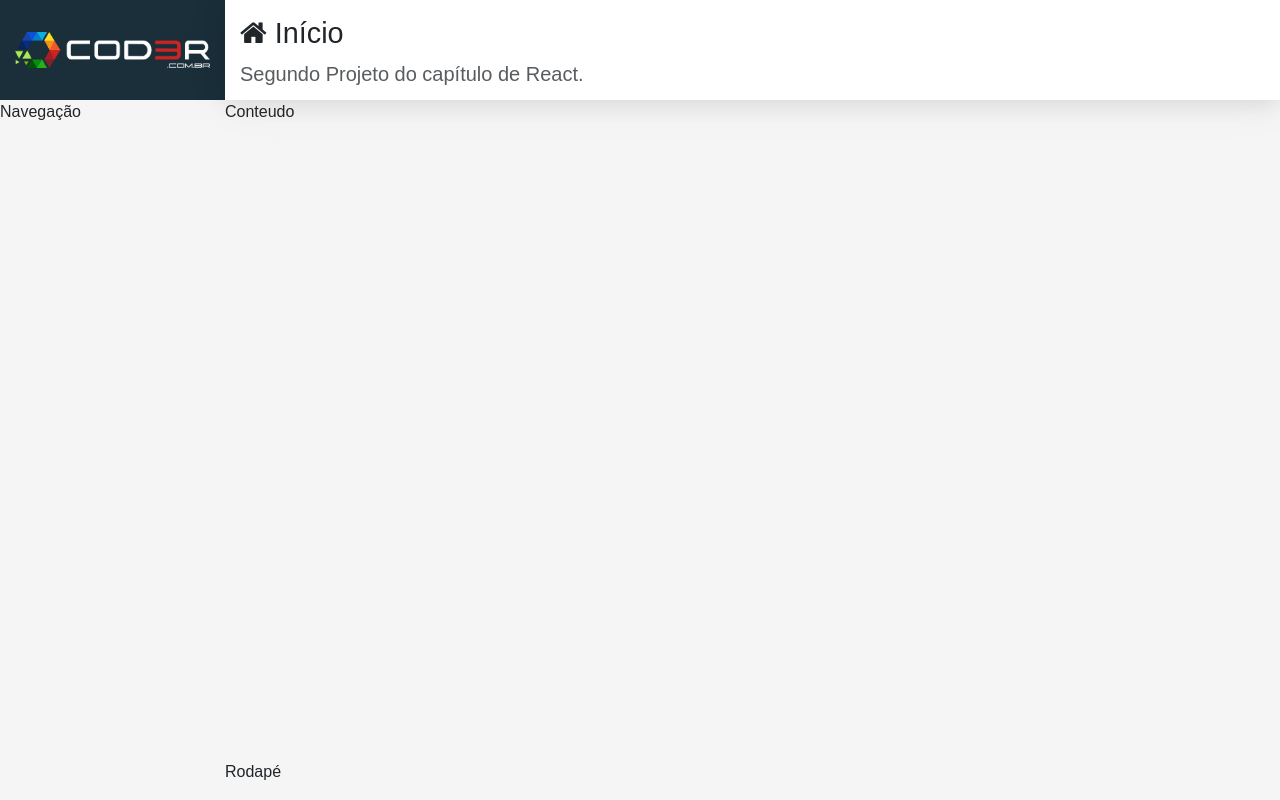
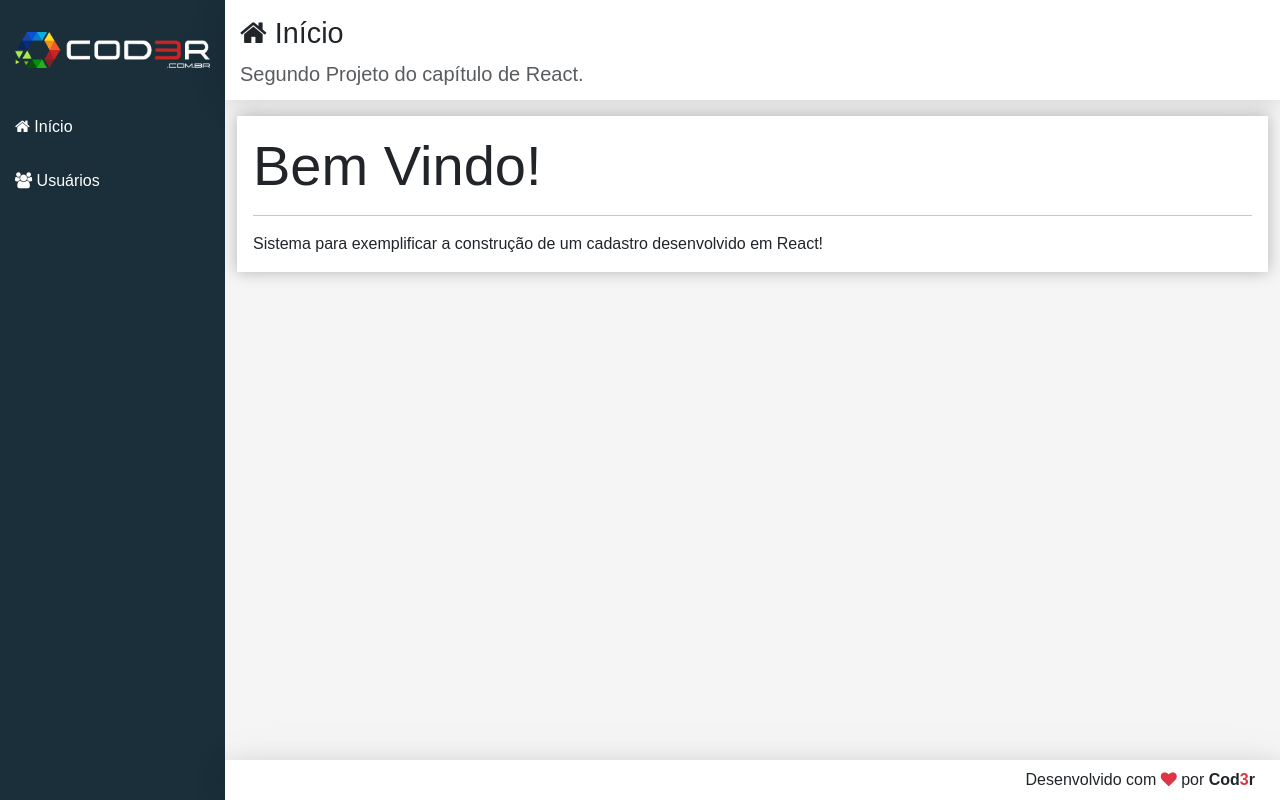
Before and after one commit to diogo-lima-flooxai/crud-project, a React (Create React App) app in the folder frontend/: page / in a window 1280 px wide. Built offline with nearby package versions, Linux system fonts and the light colour scheme.

Commit message:
feat: add styles to footer, content and navigation components

```diff
--- /dev/null
+++ b/frontend/src/components/home/Home.jsx
@@ -0,0 +1,10 @@
+import React from "react";
+import Main from "../template/Main";
+
+export default props =>
+    <Main icon="home" title="Início"
+      subtitle="Segundo Projeto do capítulo de React.">
+      <div className="display-4">Bem Vindo!</div>
+      <hr />
+      <p className="mb-0">Sistema para exemplificar a construção de um cadastro desenvolvido em React!</p>
+    </Main>
--- a/frontend/src/components/template/Footer.css
+++ b/frontend/src/components/template/Footer.css
@@ -0,0 +1,8 @@
+footer.footer {
+  display: flex;
+  align-items: center;
+  justify-content: flex-end;
+  padding: 0 25px;
+  background-color: #fff;
+  box-shadow: var(--shadow);
+}
--- a/frontend/src/components/template/Footer.jsx
+++ b/frontend/src/components/template/Footer.jsx
@@ -3,5 +3,8 @@
 
 export default props =>
   <footer className='footer'>
-    Rodapé
+    <span>
+      Desenvolvido com <i className='fa fa-heart text-danger' ></i> por
+      <strong> Cod<span className='text-danger'>3</span>r</strong>
+    </span>
   </footer>
--- a/frontend/src/components/template/Main.css
+++ b/frontend/src/components/template/Main.css
@@ -0,0 +1,4 @@
+main > div {
+  background-color: #FFF;
+  box-shadow: 0px 0px 15px #0004;
+}
--- a/frontend/src/components/template/Main.jsx
+++ b/frontend/src/components/template/Main.jsx
@@ -5,7 +5,9 @@
 export default props =>
   <React.Fragment>
     <Header {...props} />
-    <main className='content'>
-      Conteudo
+    <main className='content container-fluid'>
+      <div className="p-3 mt-3">
+        {props.children}
+      </div>
     </main>
   </React.Fragment>
--- a/frontend/src/components/template/Nav.css
+++ b/frontend/src/components/template/Nav.css
@@ -0,0 +1,19 @@
+aside.menu-area {
+  background-color: var(--bg-dark);
+  box-shadow:
+    2px 0 10px 0 rgba(0, 0, 0, 0.12)
+    2px 0 15px 0 rgba(0, 0, 0, 0.09)
+}
+
+.menu a {
+  display: block;
+  text-decoration: none;
+  color: #fff;
+  padding: 15px;
+  font-weight: 300;
+  padding: 15px;
+}
+
+.menu a:hover {
+  background: linear-gradient(135deg, #07a7e3 0%, #32dac3 100%);
+}
--- a/frontend/src/components/template/Nav.jsx
+++ b/frontend/src/components/template/Nav.jsx
@@ -3,5 +3,12 @@
 
 export default props =>
   <aside className='menu-area'>
-    Navegação
+    <nav className='menu'>
+      <a href="#/">
+        <i className='fa fa-home'></i> Início
+      </a>
+      <a href="#/users">
+        <i className='fa fa-users'></i> Usuários
+      </a>
+    </nav>
   </aside>
--- a/frontend/src/main/App.jsx
+++ b/frontend/src/main/App.jsx
@@ -5,14 +5,13 @@
 
 import Logo from '../components/template/Logo'
 import Nav from '../components/template/Nav'
-import Main from '../components/template/Main'
+import Home from '../components/home/Home'
 import Footer from '../components/template/Footer'
 
 export default props =>
   <div className='app'>
     <Logo />
     <Nav />
-    <Main icon="home" title="Início"
-      subtitle="Segundo Projeto do capítulo de React." />
+    <Home />
     <Footer />
   </div>
```
